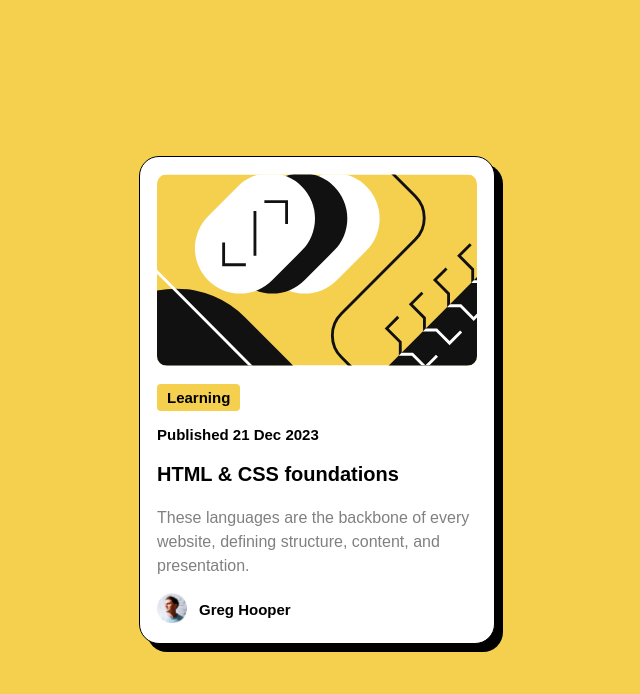
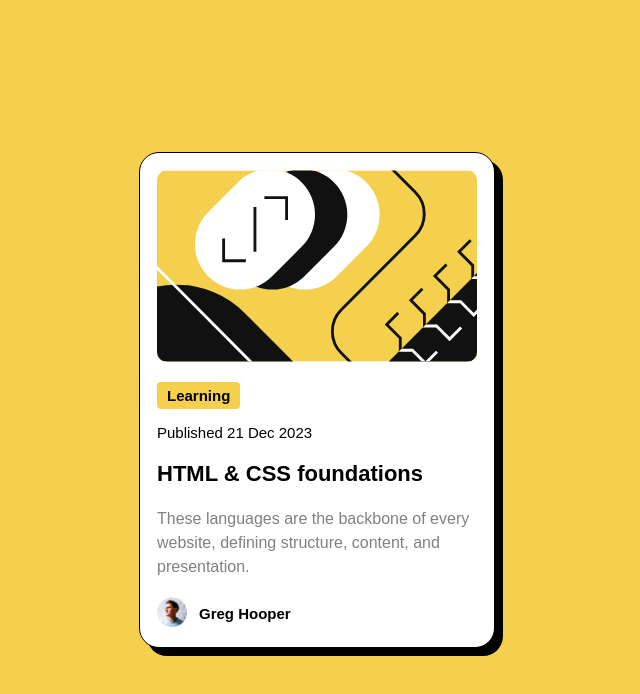
Before and after one commit to ruesebest/Blog-Preview-Card, a plain HTML site: page index.html in a window 1280 px wide. Shown: the whole page, without its empty margins (323-963 px from the left). Drawn offline with Linux system fonts and the light colour scheme.

Commit message:
Update style.css

```diff
--- a/style.css
+++ b/style.css
@@ -33,14 +33,13 @@
 
 .learning {
     display: inline-block;
-    margin-top: 15px;
+    margin-top: 17px;
     background-color: hsl(47, 88%, 63%);
     padding: 5px 10px;
     border-radius: 4px;
 }
 
 .date {
-    font-weight: bold;
     margin-top: 15px;
     /* font-size: 12px; */
 }
@@ -48,7 +47,7 @@
 .mainBody>h3 {
     margin-top: 20px;
     font-weight: bolder;
-    font-size: 20px;
+    font-size: 22px;
 }
 
 .paragraph {
@@ -61,7 +60,7 @@
 
 .footer {
     display: flex;
-    margin-top: 15px;
+    margin-top: 18px;
     align-items: center;
     gap: 12px;
 }
```
